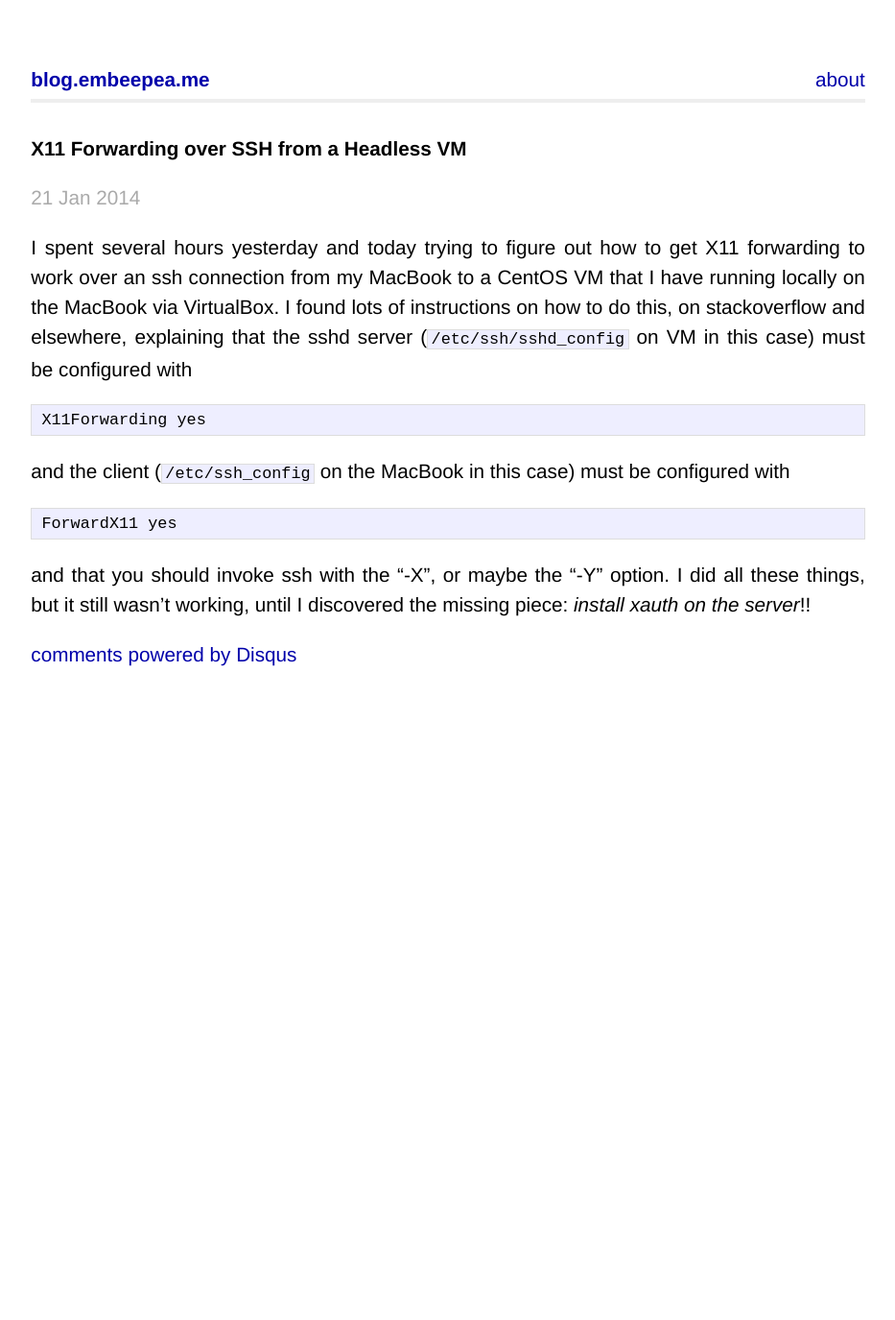
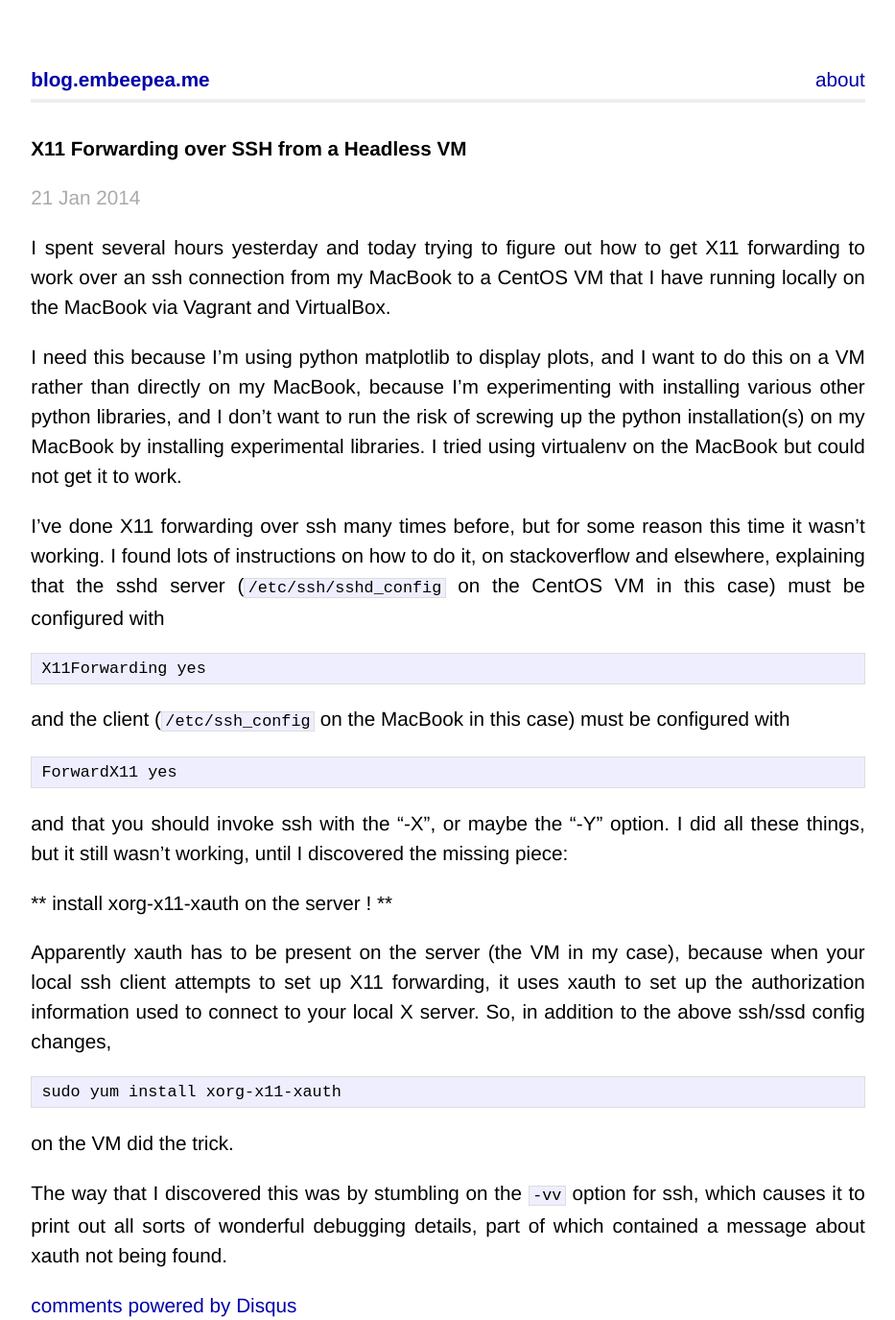
Before and after one commit to embeepea/blog.embeepea.me, a Jekyll site: the page built from _posts/2014-01-21-x11-forwarding-from-headless-vm.markdown, in a window 1280 px wide. Shown: the whole page at 96% size, without its empty margins (173-1106 px from the left). Built offline with Jekyll 4.4.1, drawn with Linux system fonts in a browser that asks for light colours; Markdown is read by kramdown in place of the engine named in the settings; comment, search, counter and statistics services are not loaded; before the commit the page ends 962 px from its top, so only the background shows below that.

Commit message:
move jekyll post to _drafts, finish X11 forwarding post

```diff
--- a/_posts/2014-01-21-x11-forwarding-from-headless-vm.markdown
+++ b/_posts/2014-01-21-x11-forwarding-from-headless-vm.markdown
@@ -7,10 +7,22 @@ categories: x11 ssh vm sysadm
 
 I spent several hours yesterday and today trying to figure out how to
 get X11 forwarding to work over an ssh connection from my MacBook to a
-CentOS VM that I have running locally on the MacBook via VirtualBox.
-I found lots of instructions on how to do this, on stackoverflow and
-elsewhere, explaining that the sshd server (`/etc/ssh/sshd_config` on VM in
-this case) must be configured with
+CentOS VM that I have running locally on the MacBook via Vagrant and
+VirtualBox.
+
+I need this because I'm using python matplotlib to display plots, and
+I want to do this on a VM rather than directly on my MacBook, because
+I'm experimenting with installing various other python libraries, and
+I don't want to run the risk of screwing up the python installation(s)
+on my MacBook by installing experimental libraries.  I tried using
+virtualenv on the MacBook but could not get it to work.
+
+
+I've done X11 forwarding over ssh many times before, but for some reason
+this time it wasn't working. I found lots of instructions on how to do it, on
+stackoverflow and elsewhere, explaining that the sshd server
+(`/etc/ssh/sshd_config` on the CentOS VM in this case) must be
+configured with
 
     X11Forwarding yes
 
@@ -20,4 +32,19 @@ and the client (`/etc/ssh_config` on the MacBook in this case) must be configure
 
 and that you should invoke ssh with the "-X", or maybe the "-Y"
 option.  I did all these things, but it still wasn't working, until I
-discovered the missing piece: *install xauth on the server*!!
+discovered the missing piece:
+
+  ** install xorg-x11-xauth on the server ! **
+
+Apparently xauth has to be present on the server (the VM in my case),
+because when your local ssh client attempts to set up X11 forwarding, it
+uses xauth to set up the authorization information used to connect to your
+local X server.  So, in addition to the above ssh/ssd config changes,
+
+    sudo yum install xorg-x11-xauth
+
+on the VM did the trick.
+
+The way that I discovered this was by stumbling on the `-vv` option for ssh,
+which causes it to print out all sorts of wonderful debugging details, part
+of which contained a message about xauth not being found.
```
Also changed, not shown: _drafts/2014-01-01-welcome-to-jekyll.markdown (renamed from _posts/2014-01-01-welcome-to-jekyll.markdown).
